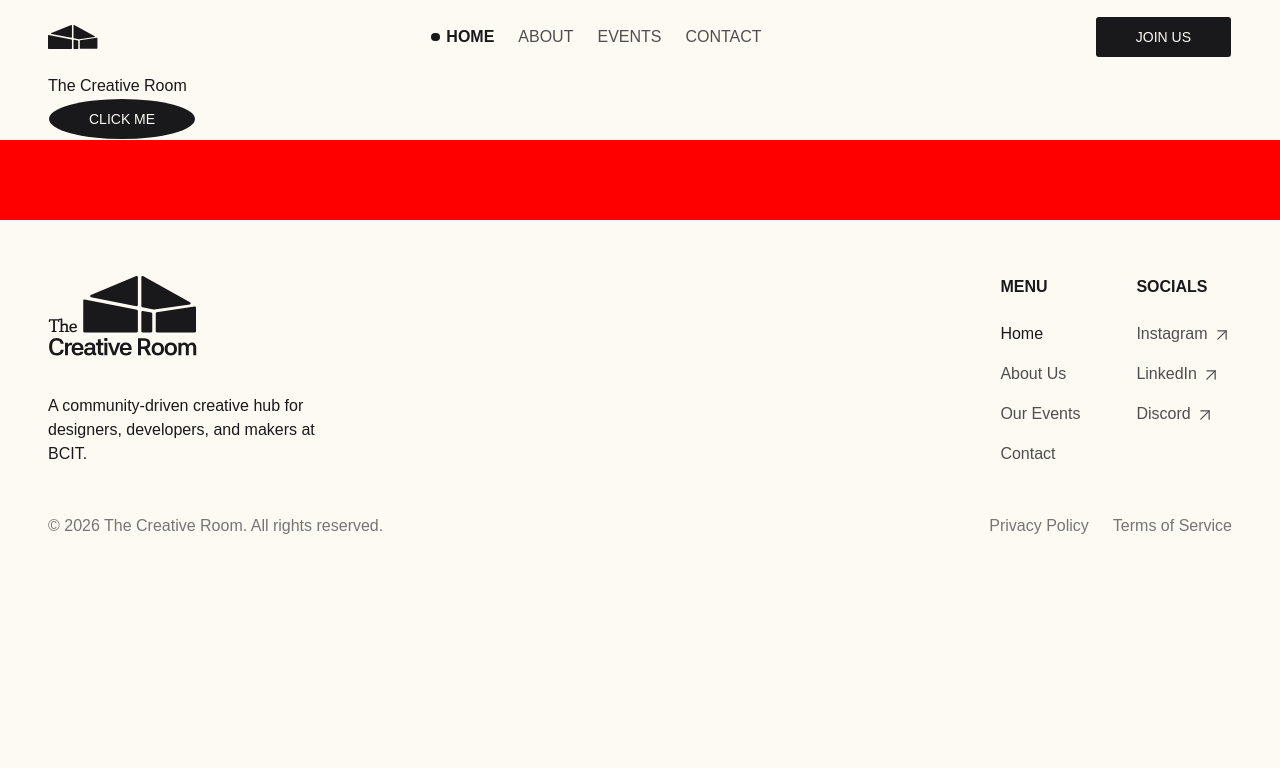
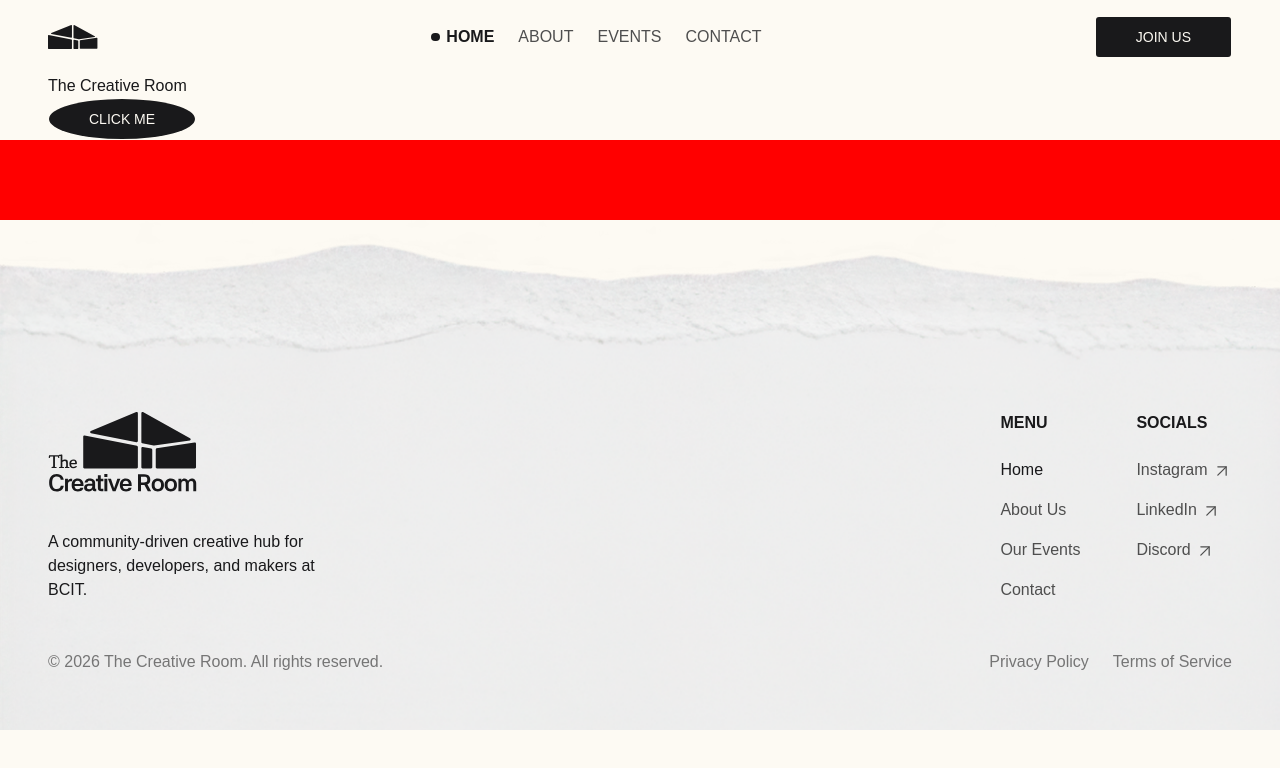
Before and after one commit to Creative-R00m/TheCreativeRoom_Club_Website, a Next.js app: page / in a window 1280 px wide. Shown: the top 768 px of the page. Built offline with nearby package versions, Linux system fonts and the light colour scheme; a web font is replaced by a local one.

Commit message:
feature: add image and position it correctly

```diff
--- a/src/components/ui/footer.tsx
+++ b/src/components/ui/footer.tsx
@@ -1,12 +1,14 @@
-import { Button } from "@/components/ui/button";
 import Link from "next/link";
 import Image from "next/image";
 import { ArrowUpRight } from "lucide-react";
 
 export default function Footer() {
   return (
-    <footer>
-      <div className='px-[var(--site-margin-x)] py-14 flex flex-col gap-12'>
+    <footer
+      className='bg-no-repeat bg-[length:100%_100%]'
+      style={{ backgroundImage: "url('/images/paper-rip-1.png')" }}
+    >
+      <div className='px-[var(--site-margin-x)] pt-48 pb-14 flex flex-col gap-12'>
         <div className='flex flex-row justify-between'>
           <div className='flex flex-col justify-between max-w-[30ch]'>
             <Image
@@ -92,7 +94,6 @@ export default function Footer() {
           </div>
         </div>
       </div>
-      {/* img */}
     </footer>
   );
 }
```
Also changed, not shown: public/images/paper-rip-1.png (added).
